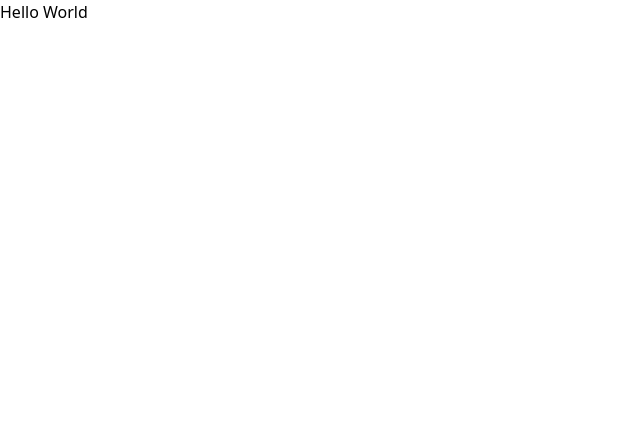
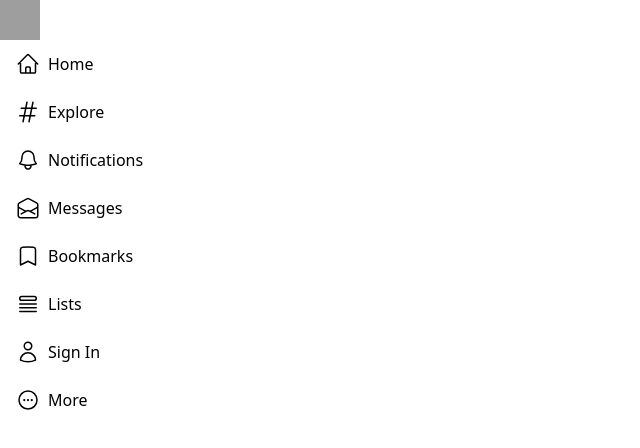
Before and after one commit to safadl/Twitter-2-clone, a Next.js app: page / in a window 1280 px wide. Shown: the top 448 px of the page, without its empty margins (0-640 px from the left). Built offline with nearby package versions, Linux system fonts and the light colour scheme; grey boxes are pictures that could not be loaded.

Commit message:
Add hero icons & Set up sidebar

```diff
--- /dev/null
+++ b/components/Sidebar.tsx
@@ -0,0 +1,33 @@
+import React from "react";
+import {
+  BellIcon,
+  HashtagIcon,
+  BookmarkIcon,
+  EnvelopeOpenIcon,
+  EllipsisHorizontalCircleIcon,
+  UserIcon,
+  HomeIcon,
+  QueueListIcon,
+} from "@heroicons/react/24/outline";
+import SidebarRow from "./SidebarRow";
+function Sidebar() {
+  return (
+    <div className="flex flex-col">
+      <img
+        className=" h-10 w-10"
+        src="https://links.papareact.com/drq"
+        alt=""
+      />
+      <SidebarRow Icon={HomeIcon} title="Home" />
+      <SidebarRow Icon={HashtagIcon} title="Explore" />
+      <SidebarRow Icon={BellIcon} title="Notifications" />
+      <SidebarRow Icon={EnvelopeOpenIcon} title="Messages" />
+      <SidebarRow Icon={BookmarkIcon} title="Bookmarks" />
+      <SidebarRow Icon={QueueListIcon} title="Lists" />
+      <SidebarRow Icon={UserIcon} title="Sign In" />
+      <SidebarRow Icon={EllipsisHorizontalCircleIcon} title="More" />
+    </div>
+  );
+}
+
+export default Sidebar;
--- /dev/null
+++ b/components/SidebarRow.tsx
@@ -0,0 +1,16 @@
+import React, { SVGProps } from "react";
+
+interface Props {
+  Icon: (props: SVGProps<SVGSVGElement>) => JSX.Element;
+  title: string;
+}
+function SidebarRow({ Icon, title }: Props) {
+  return (
+    <div className=" group cursor-pointer flex max-w-fit items-center space-x-2 px-4 py-3 rounded-full hover:bg-gray-100 transition-all duration-200 group">
+      <Icon className="h-6 w-6" />
+      <p className="group-hover:text-twitter">{title}</p>
+    </div>
+  );
+}
+
+export default SidebarRow;
--- a/pages/index.tsx
+++ b/pages/index.tsx
@@ -1,6 +1,7 @@
 import type { NextPage } from 'next'
 import Head from 'next/head'
 import Image from 'next/image'
+import Sidebar from '../components/Sidebar'
 
 const Home: NextPage = () => {
   return (
@@ -8,8 +9,9 @@ const Home: NextPage = () => {
       <Head>
         <title>Twitter 2.0</title>
       </Head>
-       <h1>Hello World</h1>
-
+       <main>
+        <Sidebar/>
+       </main>
 
     </div>
   )
--- a/tailwind.config.js
+++ b/tailwind.config.js
@@ -1,12 +1,16 @@
 /** @type {import('tailwindcss').Config} */
 module.exports = {
   content: [
-    './pages/**/*.{js,ts,jsx,tsx}',
-    './components/**/*.{js,ts,jsx,tsx}',
-    './app/**/*.{js,ts,jsx,tsx}',
+    "./pages/**/*.{js,ts,jsx,tsx}",
+    "./components/**/*.{js,ts,jsx,tsx}",
+    "./app/**/*.{js,ts,jsx,tsx}",
   ],
   theme: {
-    extend: {},
+    extend: {
+      colors: {
+        twitter: "#00ADED",
+      },
+    },
   },
   plugins: [],
-}
+};
```
